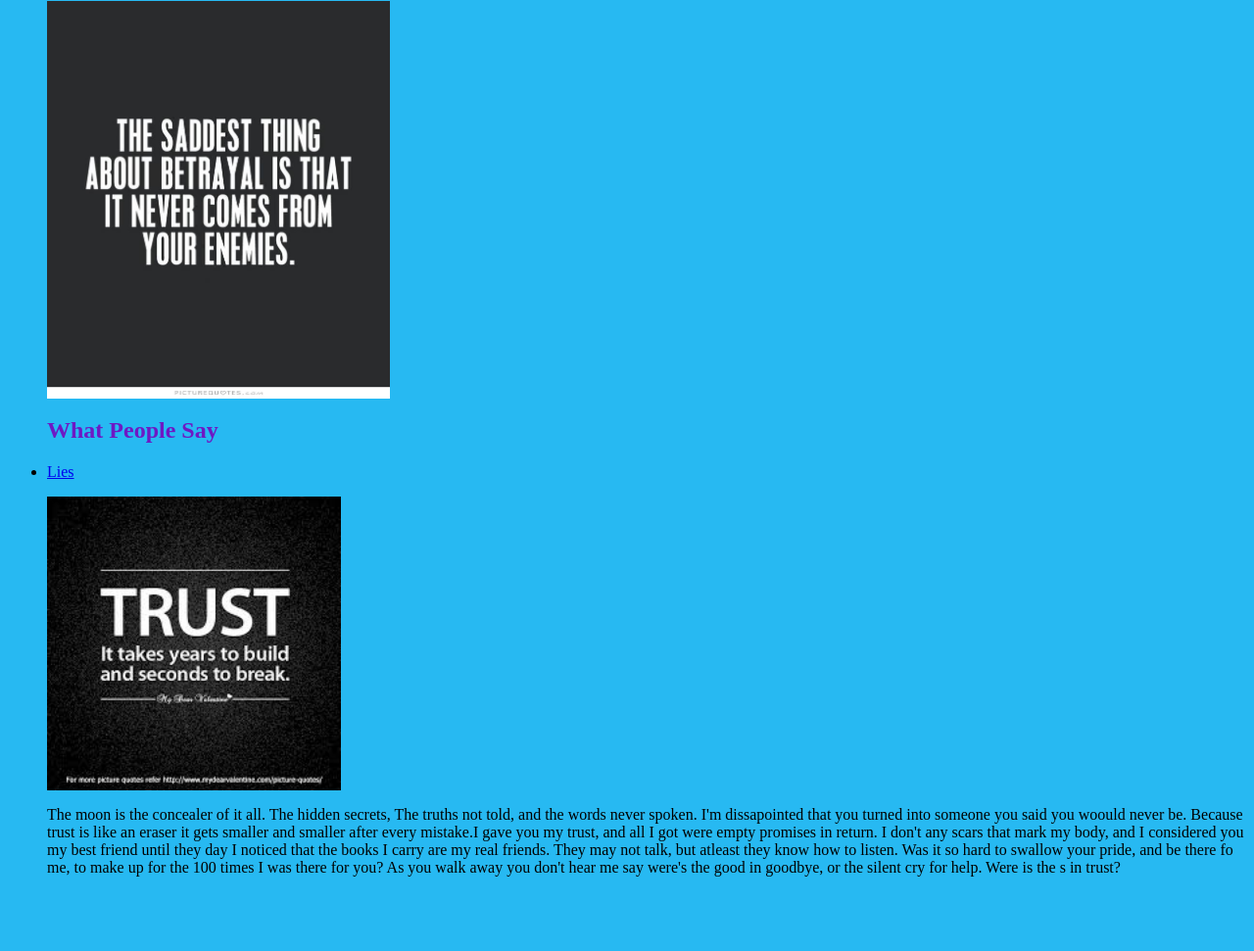
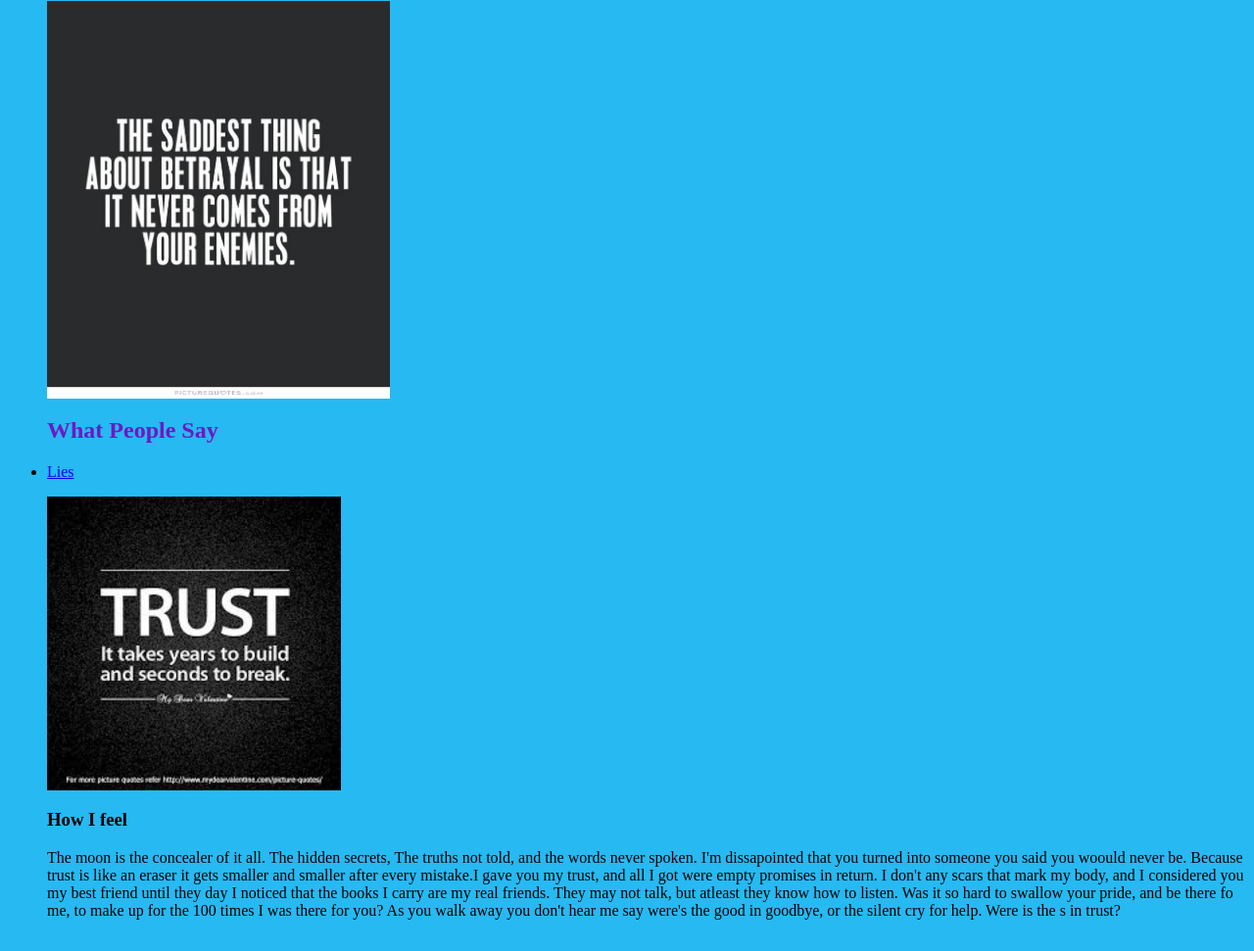
Before and after one commit to jennifl2599/jennifl2599.github.io, a plain HTML site: page index.html in a window 1280 px wide. Shown: the part 105-1076 px from the top of the page at 98% size. Before the commit the page ends 1035 px from the top, so only its background shows below. Drawn offline with Linux system fonts and the light colour scheme.

Commit message:
Update index.html

```diff
--- a/index.html
+++ b/index.html
@@ -14,8 +14,9 @@
 <h2>What People Say</h2>
     <li><a href="http://cdn4.geckoandfly.com/wp-content/uploads/2016/03/2012-01-31-2-helen-keller-on-friendship.gif"><p>Lies</p></a></li>
     <img src="Trust.jpg"    style="width:300px;">
-  <p>The moon is the concealer of it all. The hidden secrets, The truths not told, and the words never spoken. I'm dissapointed that you turned into someone you said you woould never be. Because trust is like an eraser it gets smaller and smaller after every mistake.I gave you my trust, and all I got were empty promises in return. I don't any scars that mark my body, and I considered you my best friend until they day I noticed that the books I carry are my real friends. They may not talk, but atleast they know how to listen. Was it so hard to swallow your pride, and be there fo me, to make up for the 100 times I was there for you? As you walk away you don't hear me say were's the good in goodbye, or the silent cry for help. Were is the s in trust? </p>
-<h3></h3>
+
+<h3>How I feel</h3>
+<p>The moon is the concealer of it all. The hidden secrets, The truths not told, and the words never spoken. I'm dissapointed that you turned into someone you said you woould never be. Because trust is like an eraser it gets smaller and smaller after every mistake.I gave you my trust, and all I got were empty promises in return. I don't any scars that mark my body, and I considered you my best friend until they day I noticed that the books I carry are my real friends. They may not talk, but atleast they know how to listen. Was it so hard to swallow your pride, and be there fo me, to make up for the 100 times I was there for you? As you walk away you don't hear me say were's the good in goodbye, or the silent cry for help. Were is the s in trust? </p>
 <img scr=.jpg">
   </ul>
 </body>
```
